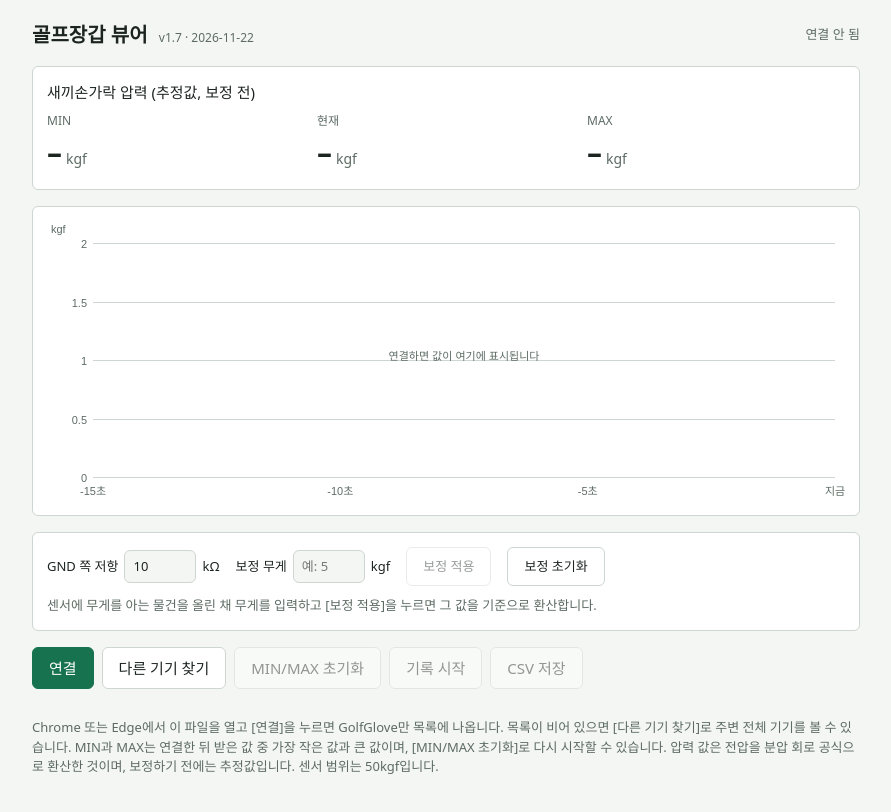
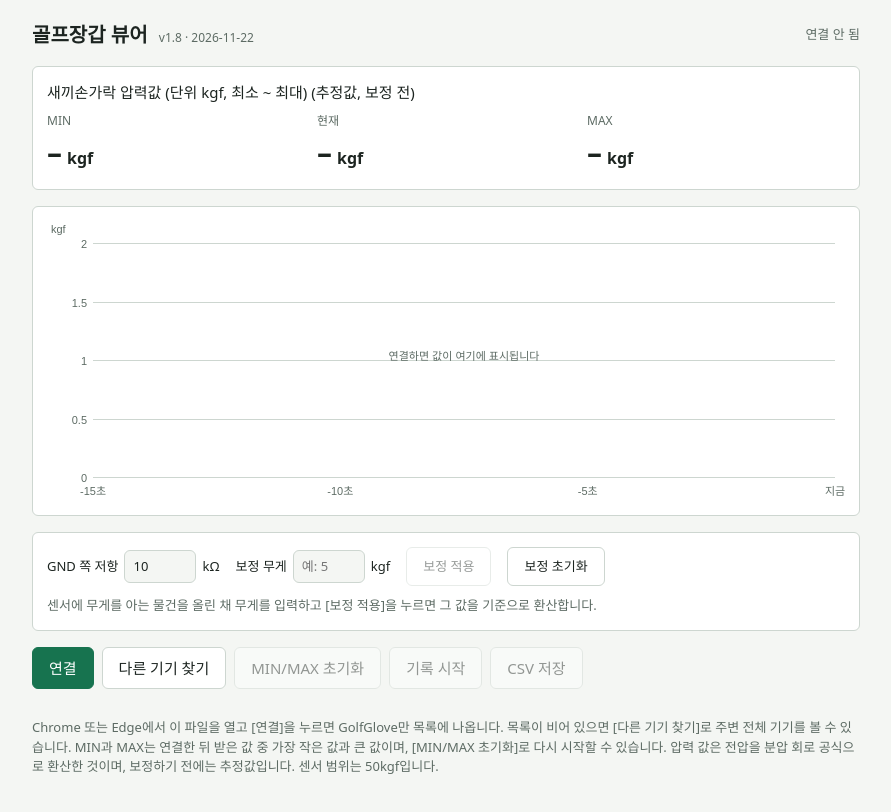
Before and after one commit to Rectuson849/golf-glove-viewer, a plain HTML site: page index.html in a window 1280 px wide. Shown: the whole page, without its empty margins (194-1085 px from the left). Drawn offline with Linux system fonts and the light colour scheme.

Commit message:
Clarify pressure heading and make kgf unit prominent
Co-Authored-By: Claude Sonnet 5.5 <noreply@anthropic.com>
Claude-Session: https://claude.ai/code/session_0158iB9mXaCCKMMXzbPsbWiH

```diff
--- a/index.html
+++ b/index.html
@@ -42,7 +42,7 @@ button:focus-visible { outline: 2px solid var(--accent); outline-offset: 2px; }
 .cal label { display: inline-flex; align-items: center; gap: 6px; }
 .cal input { width: 72px; font: inherit; padding: 6px 8px; border: 1px solid var(--line); border-radius: 6px; background: var(--bg); color: var(--fg); }
 .cal .msg { color: var(--muted); flex-basis: 100%; }
-.unit { font-size: 14px; color: var(--muted); font-weight: 400; margin-left: 4px; }
+.unit { font-size: 16px; color: var(--fg); font-weight: 700; margin-left: 5px; }
 .note { color: var(--muted); font-size: 13px; }
 </style>
 </head>
@@ -54,7 +54,7 @@ button:focus-visible { outline: 2px solid var(--accent); outline-offset: 2px; }
   </header>
 
   <section class="panel">
-    <div class="k" style="margin-bottom:8px">새끼손가락 압력 <span id="calState"></span></div>
+    <div class="k" style="margin-bottom:8px">새끼손가락 압력값 (단위 kgf, 최소 ~ 최대) <span id="calState"></span></div>
     <div class="stats">
       <div class="stat"><div class="k">MIN</div><div class="v"><span id="vMin">–</span><span class="unit">kgf</span></div></div>
       <div class="stat"><div class="k">현재</div><div class="v"><span id="vNow">–</span><span class="unit">kgf</span></div></div>
@@ -83,7 +83,7 @@ button:focus-visible { outline: 2px solid var(--accent); outline-offset: 2px; }
 </main>
 
 <script>
-const VERSION = "v1.7";          // 고칠 때마다 올린다
+const VERSION = "v1.8";          // 고칠 때마다 올린다
 const VERSION_DATE = "2026-11-22";
 const SVC = "6e400001-b5a3-f393-e0a9-e50e24dcca9e";
 const CHR = "6e400002-b5a3-f393-e0a9-e50e24dcca9e";
```
